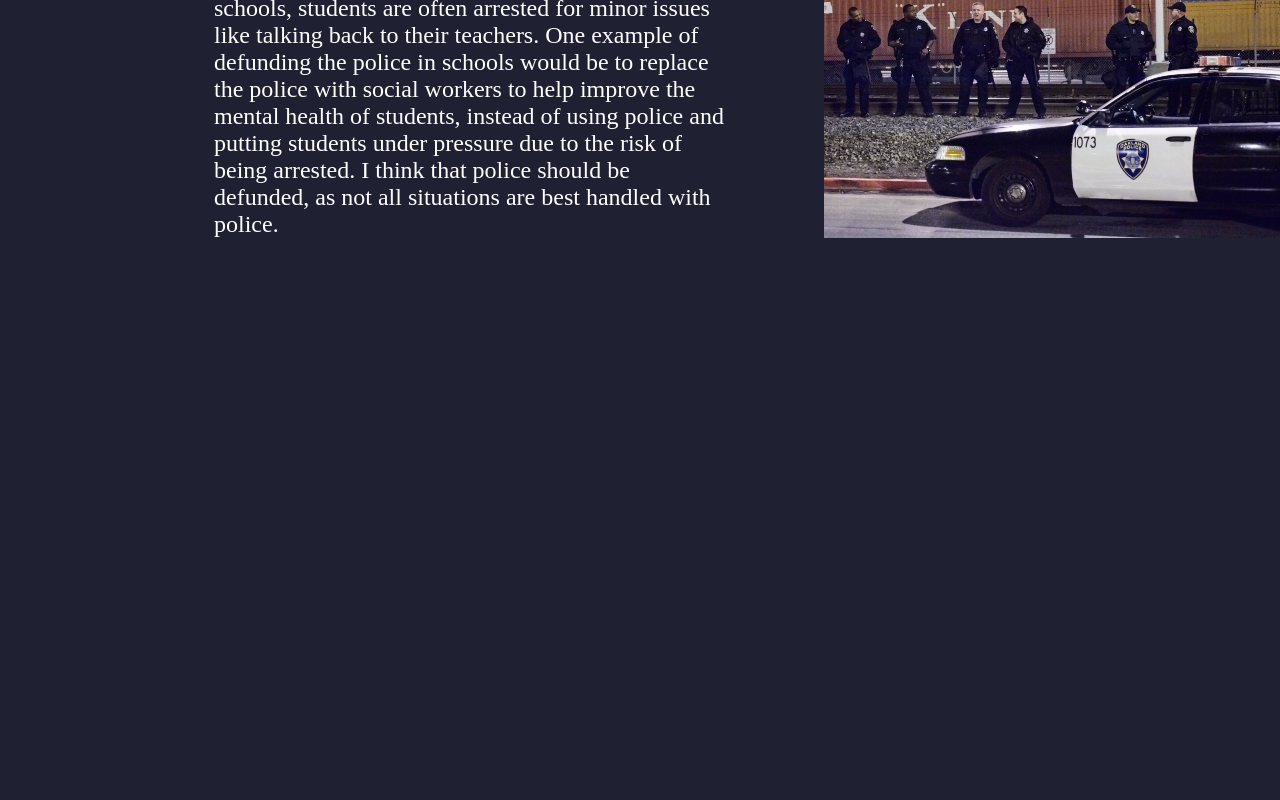
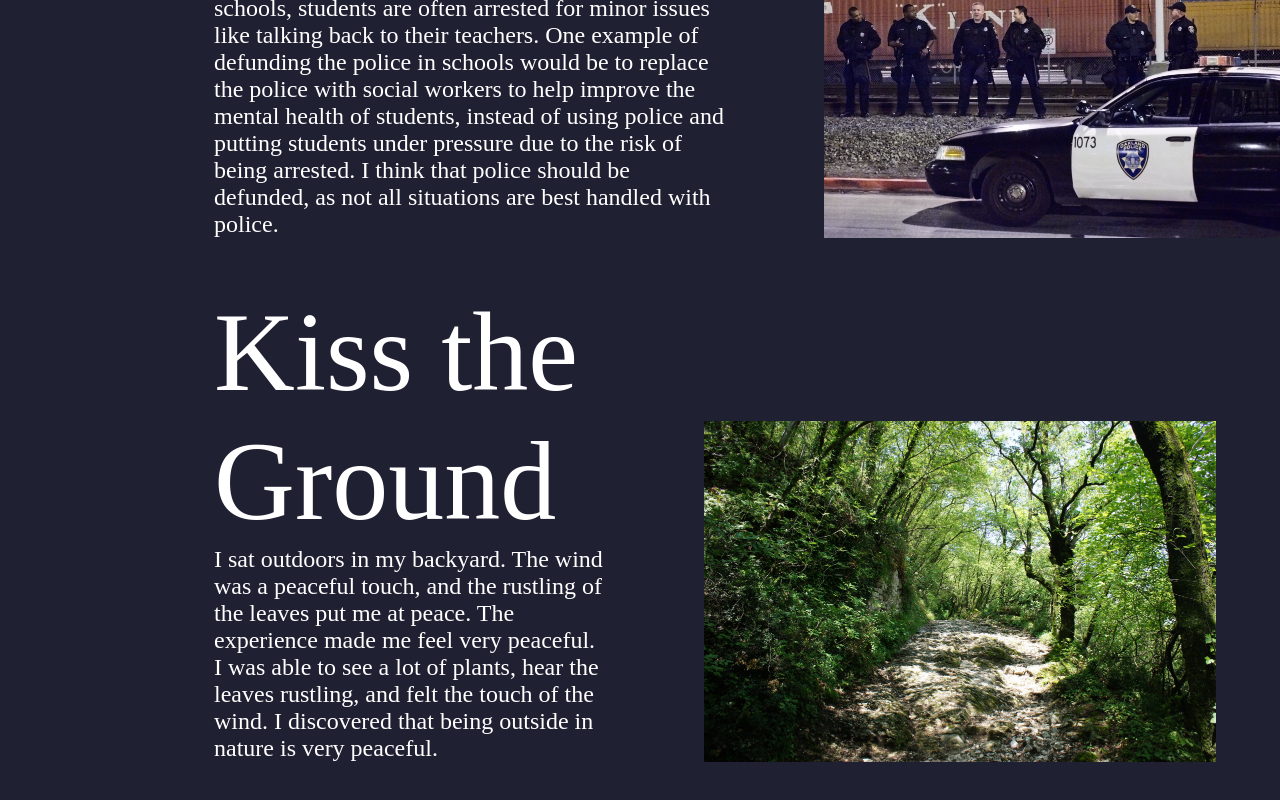
Before and after one commit to Winswins22/English-Portfolio, a React (Create React App) app: page /films in a window 1280 px wide. Shown: the part 1789-2589 px from the top of the page. Before the commit the page ends 2077 px from the top, so only its background shows below. Built offline with nearby package versions, Linux system fonts and the light colour scheme.

Commit message:
add ground response

```diff
--- a/src/pages/FilmsPage/Data.jsx
+++ b/src/pages/FilmsPage/Data.jsx
@@ -1,6 +1,7 @@
 import Movie from '../../images/movie.jpg'
 import Greta from '../../images/greta.jpg'
 import Police from '../../images/police.jpg'
+import Nature from '../../images/nature.jpg'
 
 export const sectionData = [
   {
@@ -17,4 +18,9 @@ export const sectionData = [
     description: "The film influenced my opinion on defunding the police as I had not been previously exposed to this topic. The movement for defunding the police calls for alternate and more specialized ways of responding to different situations, instead of using the police for most situations. For example, in schools, students are often arrested for minor issues like talking back to their teachers. One example of defunding the police in schools would be to replace the police with social workers to help improve the mental health of students, instead of using police and putting students under pressure due to the risk of being arrested. I think that police should be defunded, as not all situations are best handled with police.",
     img: Police,
   },
+  {
+    title: "Kiss the Ground",
+    description: "I sat outdoors in my backyard. The wind was a peaceful touch, and the rustling of the leaves put me at peace. The experience made me feel very peaceful. I was able to see a lot of plants, hear the leaves rustling, and felt the touch of the wind. I discovered that being outside in nature is very peaceful.",
+    img: Nature,
+  },
 ]
--- a/src/pages/SourcesPage/Data.jsx
+++ b/src/pages/SourcesPage/Data.jsx
@@ -6,6 +6,7 @@ import Book from '../../images/book.jpg'
 import Stardew from '../../images/sdv.png'
 import Greta from '../../images/greta.jpg'
 import Police from '../../images/police.jpg'
+import Nature from '../../images/nature.jpg'
 
 import {Text} from '../../components/InfoSection/InfoSectionElems'
 
@@ -46,4 +47,8 @@ export const sectionData = [
     description: <Text>Police watching Port Shutdown by nereocystis at <a href="https://www.flickr.com/photos/56789206@N08/7011380709">https://www.flickr.com/photos/56789206@N08/7011380709</a></Text>,
     img: Police,
   },
+  {
+    description: <Text>nature by barnyz at <a href="https://www.flickr.com/photos/75487768@N04/6834290450">https://www.flickr.com/photos/75487768@N04/6834290450</a></Text>,
+    img: Nature,
+  },
 ]
```
Also changed, not shown: src/images/nature.jpg (added).
